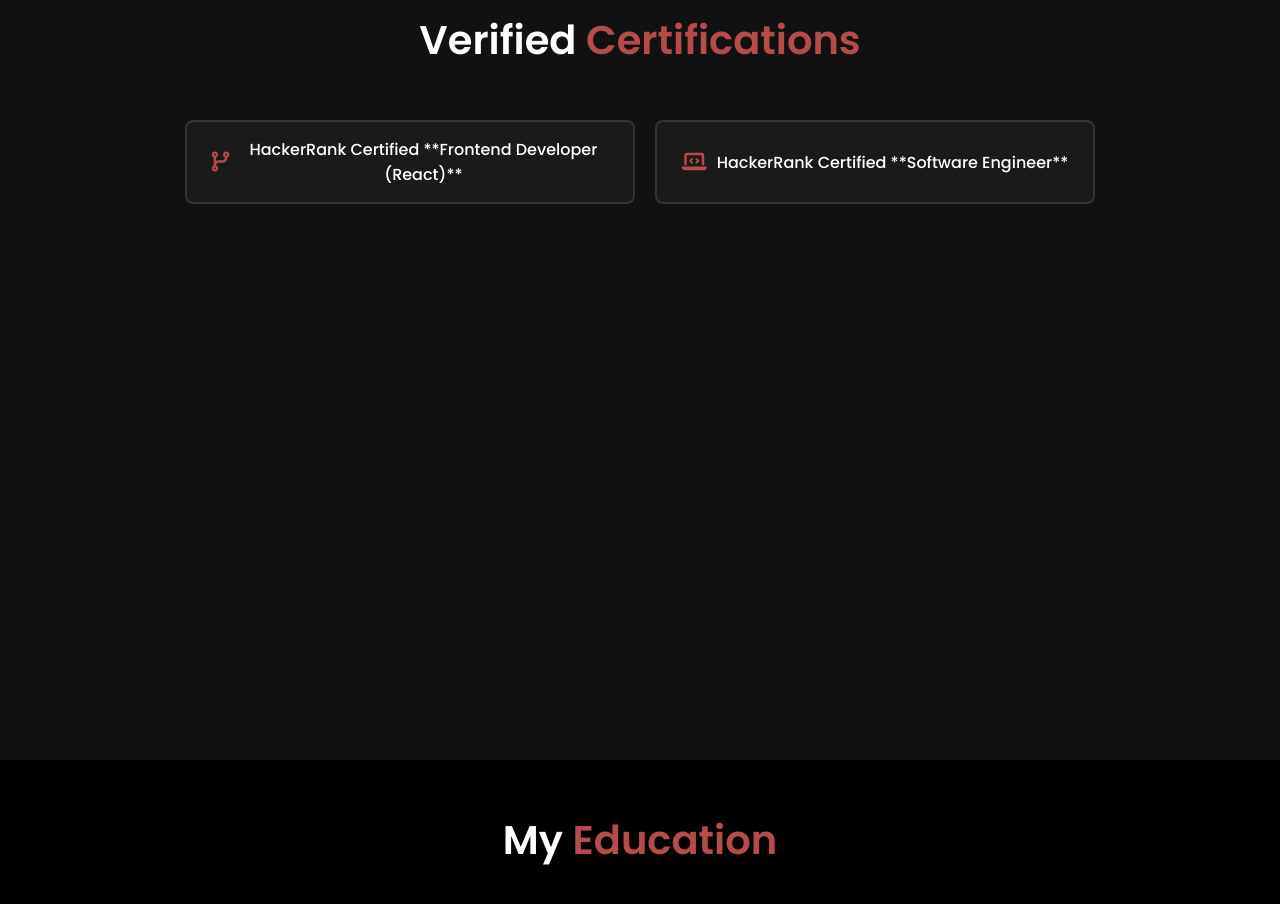
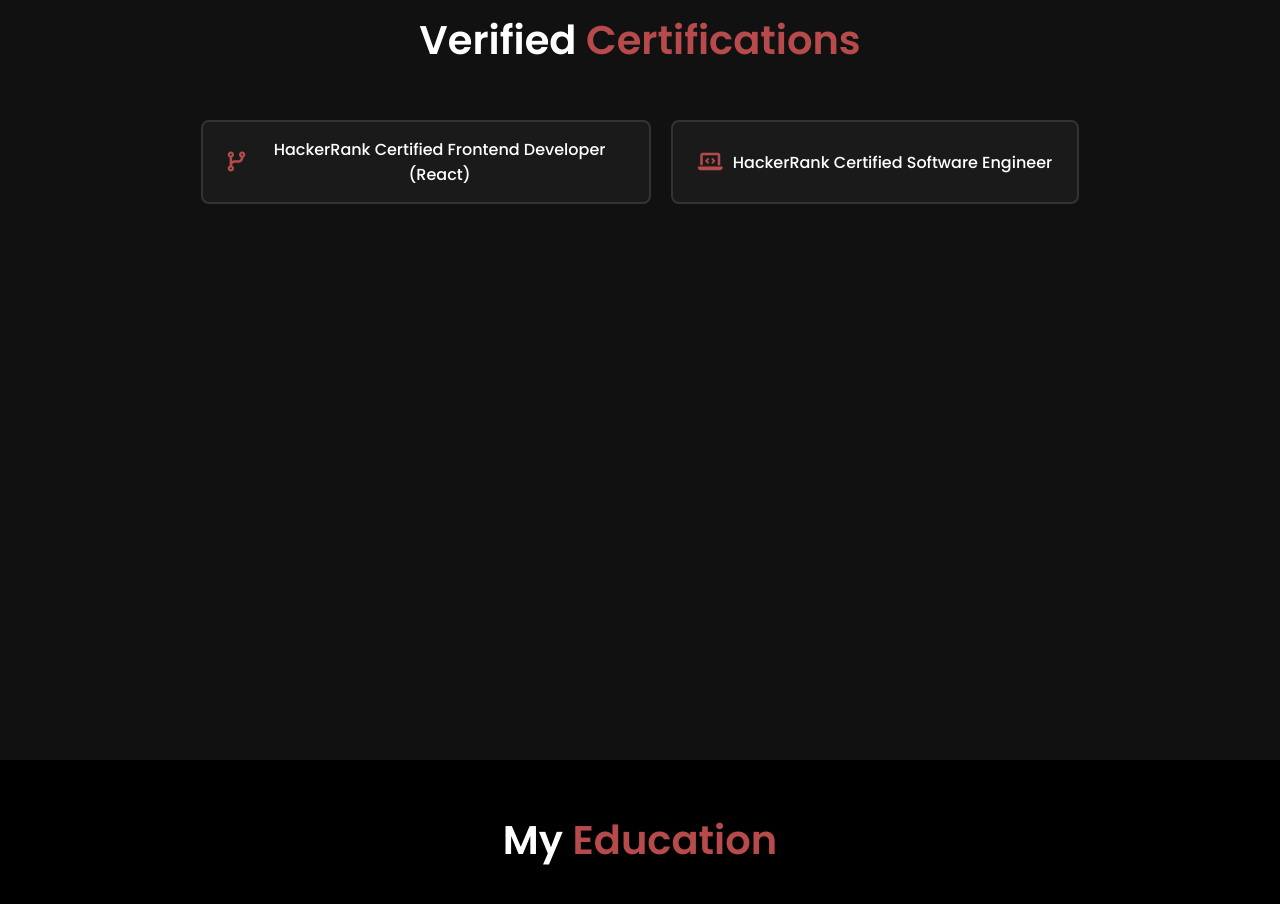
Before and after one commit to prithviraj1712/-my-portfolio, a plain HTML site: page index.html in a window 1280 px wide. Shown: the part 2440-3344 px from the top of the page. Drawn offline with Linux system fonts and the light colour scheme; a script that the page names is missing.

Commit message:
Update index.html

```diff
--- a/index.html
+++ b/index.html
@@ -159,11 +159,11 @@
         <div class="certifications-container">
             <a href="https://www.hackerrank.com/certificates/ec42eca851eb" target="_blank" class="cert-link">
                 <i class="fa-solid fa-code-branch"></i>
-                HackerRank Certified **Frontend Developer (React)**
+                HackerRank Certified Frontend Developer (React)
             </a>
             <a href="https://www.hackerrank.com/certificates/29ad417ae8e7" target="_blank" class="cert-link">
                 <i class="fa-solid fa-laptop-code"></i>
-                HackerRank Certified **Software Engineer**
+                HackerRank Certified Software Engineer
             </a>
         </div>
     </section>
```
